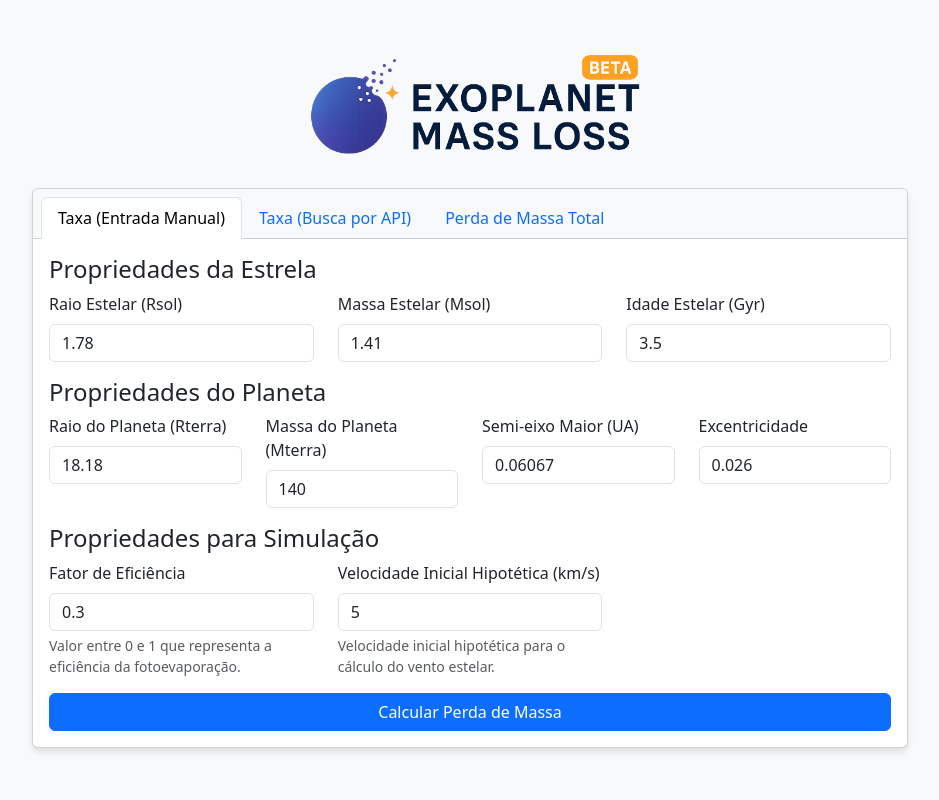
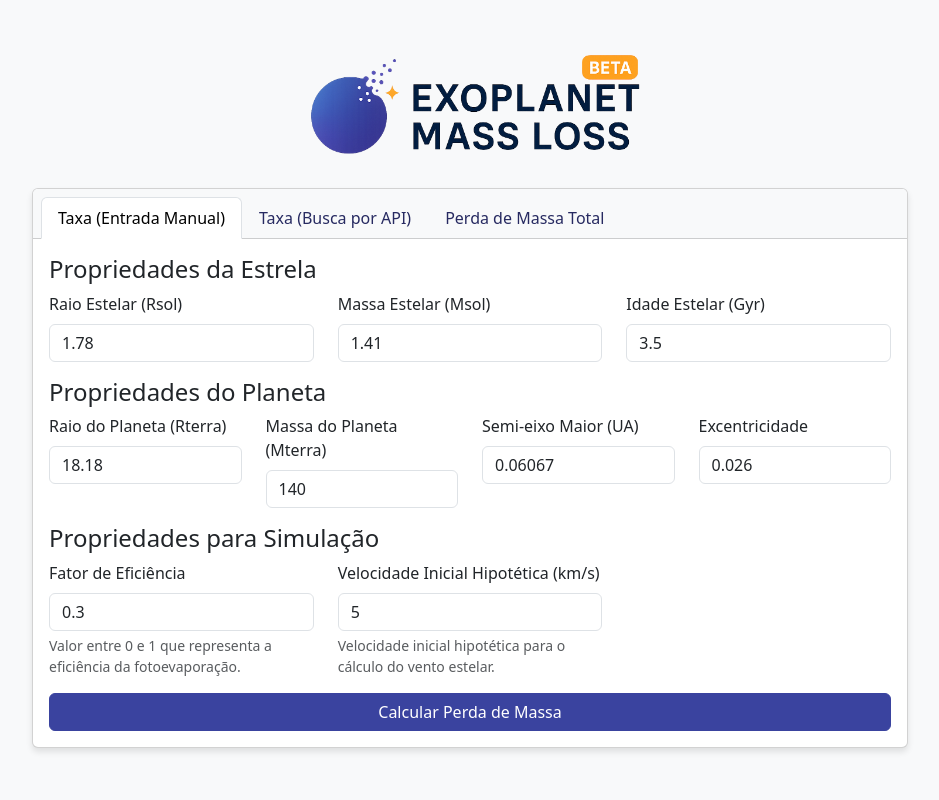
Before and after one commit to tiago-ferrer/exoplanet_loss_cal, a Flask app: page / in a window 1280 px wide. Shown: the whole page, without its empty margins (170-1109 px from the left). Run offline with Flask 2, Linux system fonts and the light colour scheme.

Commit message:
feat: change color

```diff
--- a/web/static/css/style.css
+++ b/web/static/css/style.css
@@ -1,4 +1,12 @@
 /* Custom styles for Exoplanet Mass Loss Calculator */
+
+:root {
+    --bs-nav-link-color: #373b93/* Blue for info messages */
+}
+
+.nav-link {
+    color: #272a61;
+}
 
 body {
     background-color: #f8f9fa;
@@ -9,7 +17,7 @@ body {
 }
 
 h1 {
-    color: #0d6efd;
+    color: #373b93;
     font-weight: 600;
 }
 
@@ -34,13 +42,18 @@ h1 {
 }
 
 .btn-primary {
-    background-color: #0d6efd;
-    border-color: #0d6efd;
+    background-color: #3a439f;
+    border-color: #3a439f;
+}
+
+.bg-success {
+    --bs-bg-opacity: 1;
+    background-color: #373b93 !important;
 }
 
 .btn-primary:hover {
-    background-color: #0b5ed7;
-    border-color: #0a58ca;
+    background-color: #4d54bbfc;
+    border-color: #4d54bbfc;
 }
 
 /* Responsive adjustments */
```
